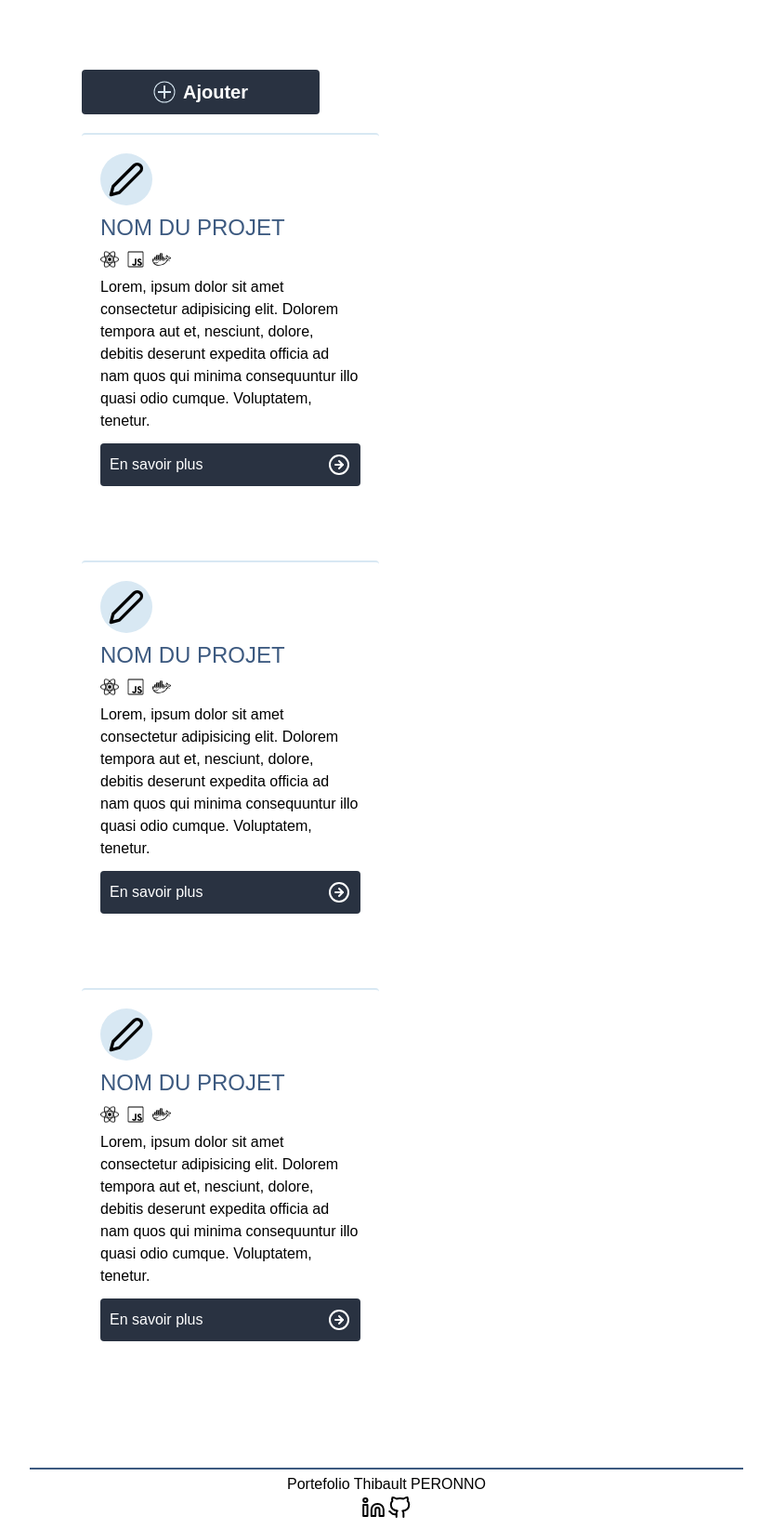
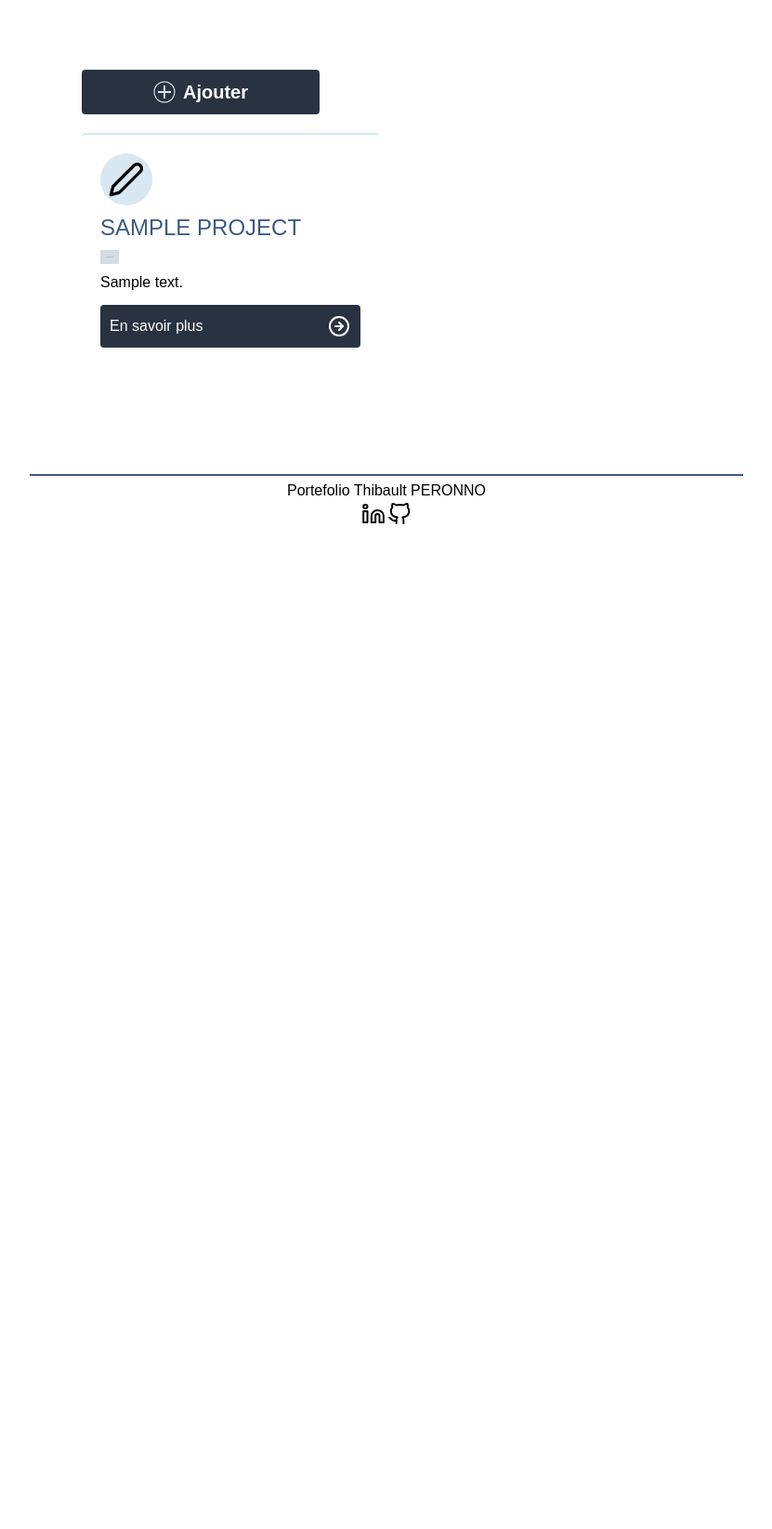
Before and after one commit to thibault-peronno/portefolio, a PHP site: template app/views/bo-projects.tpl.php in a window 1280 px wide. Shown: the part 229-1874 px from the top of the page at 93% size, without its empty margins (224-1055 px from the left). After the commit the page ends 793 px from the top, so only its background shows below. Run offline with PHP 8.4, Linux system fonts and the light colour scheme; the template is opened without the code that fills it: most values are stand-ins (such as "Sample title", 1, 10 or a date in 2020); grey boxes marked "Sample" are stand-in pictures; data that the repository does not hold is empty; some libraries are stand-ins or nearby versions.

Commit message:
dynamic display projects done

```diff
--- a/app/views/bo-projects.tpl.php
+++ b/app/views/bo-projects.tpl.php
@@ -1,4 +1,3 @@
-<?php dump($projects); ?>
 <h1 class="text-3xl text-secondary bg-primary text-secondary uppercase font-bold p-2.5 sm:w-[60%] mb-5 sm:mt-12">
   back office Projets
 </h1>
@@ -10,74 +9,27 @@
     </button>
   </a>
   <div class="sm:flex sm:gap-5 sm:flex-wrap">
+    <?php foreach ($projects as $project) : ?>
       <div class="bg-white rounded border-t-2 border-primary my-5 p-5 sm:w-80">
         <div class="bg-primary rounded-full w-14 h-14 flex">
           <img src="/assets/images/icons/edit.svg" alt="" class="m-auto w-10 h-10" />
         </div>
         <h2 class="text-2xl text-secondary uppercase my-2">
-        Nom du projet
+          <?= $project['title'] ?>
         </h2>
         <div class="flex justify-start gap-2">
-        <img src="/assets/images/icons/react_mono.png" alt="" class="w-5" />
-        <img src="/assets/images/icons/javascript_mono.svg" alt="" class="w-5" />
-        <img src="/assets/images/icons/docker_mono.svg" alt="" class="w-5" />
+          <?php foreach ($project['labels'] as $label) : ?>
+            <img src="<?= '/assets/images/languages/' . $label['picture'] ?>" alt="" class="w-5" />
+          <?php endforeach ?>
         </div>
         <p class="my-2">
-        Lorem, ipsum dolor sit amet consectetur adipisicing elit. Dolorem
-        tempora aut et, nesciunt, dolore, debitis deserunt expedita
-        officia ad nam quos qui minima consequuntur illo quasi odio
-        cumque. Voluptatem, tenetur.
+          <?= $project['description'] ?>
         </p>
         <button class="bg-btn-sec rounded flex p-2.5 justify-between items-center mt-3 w-full">
           <p class="text-white">En savoir plus</p>
           <img src="/assets/images/icons/arrow-right-circle.svg" alt="" />
         </button>
       </div>
-    <div class="bg-white rounded border-t-2 border-primary my-5 p-5 sm:w-80">
-      <div class="bg-primary rounded-full w-14 h-14 flex">
-        <img src="/assets/images/icons/edit.svg" alt="" class="m-auto w-10 h-10" />
-      </div>
-      <h2 class="text-2xl text-secondary uppercase my-2">
-        Nom du projet
-      </h2>
-      <div class="flex justify-start gap-2">
-        <img src="/assets/images/icons/react_mono.png" alt="" class="w-5" />
-        <img src="/assets/images/icons/javascript_mono.svg" alt="" class="w-5" />
-        <img src="/assets/images/icons/docker_mono.svg" alt="" class="w-5" />
-      </div>
-      <p class="my-2">
-        Lorem, ipsum dolor sit amet consectetur adipisicing elit. Dolorem
-        tempora aut et, nesciunt, dolore, debitis deserunt expedita
-        officia ad nam quos qui minima consequuntur illo quasi odio
-        cumque. Voluptatem, tenetur.
-      </p>
-      <button class="bg-btn-sec rounded flex p-2.5 justify-between items-center mt-3 w-full">
-        <p class="text-white">En savoir plus</p>
-        <img src="/assets/images/icons/arrow-right-circle.svg" alt="" />
-      </button>
-    </div>
-    <div class="bg-white rounded border-t-2 border-primary my-5 p-5 sm:w-80">
-      <div class="bg-primary rounded-full w-14 h-14 flex">
-        <img src="/assets/images/icons/edit.svg" alt="" class="m-auto w-10 h-10" />
-      </div>
-      <h2 class="text-2xl text-secondary uppercase my-2">
-        Nom du projet
-      </h2>
-      <div class="flex justify-start gap-2">
-        <img src="/assets/images/icons/react_mono.png" alt="" class="w-5" />
-        <img src="/assets/images/icons/javascript_mono.svg" alt="" class="w-5" />
-        <img src="/assets/images/icons/docker_mono.svg" alt="" class="w-5" />
-      </div>
-      <p class="my-2">
-        Lorem, ipsum dolor sit amet consectetur adipisicing elit. Dolorem
-        tempora aut et, nesciunt, dolore, debitis deserunt expedita
-        officia ad nam quos qui minima consequuntur illo quasi odio
-        cumque. Voluptatem, tenetur.
-      </p>
-      <button class="bg-btn-sec rounded flex p-2.5 justify-between items-center mt-3 w-full">
-        <p class="text-white">En savoir plus</p>
-        <img src="/assets/images/icons/arrow-right-circle.svg" alt="" />
-      </button>
-    </div>
+    <?php endforeach ?>
   </div>
 </section>
```
Lines whose indentation alone changed are shown as unchanged.
